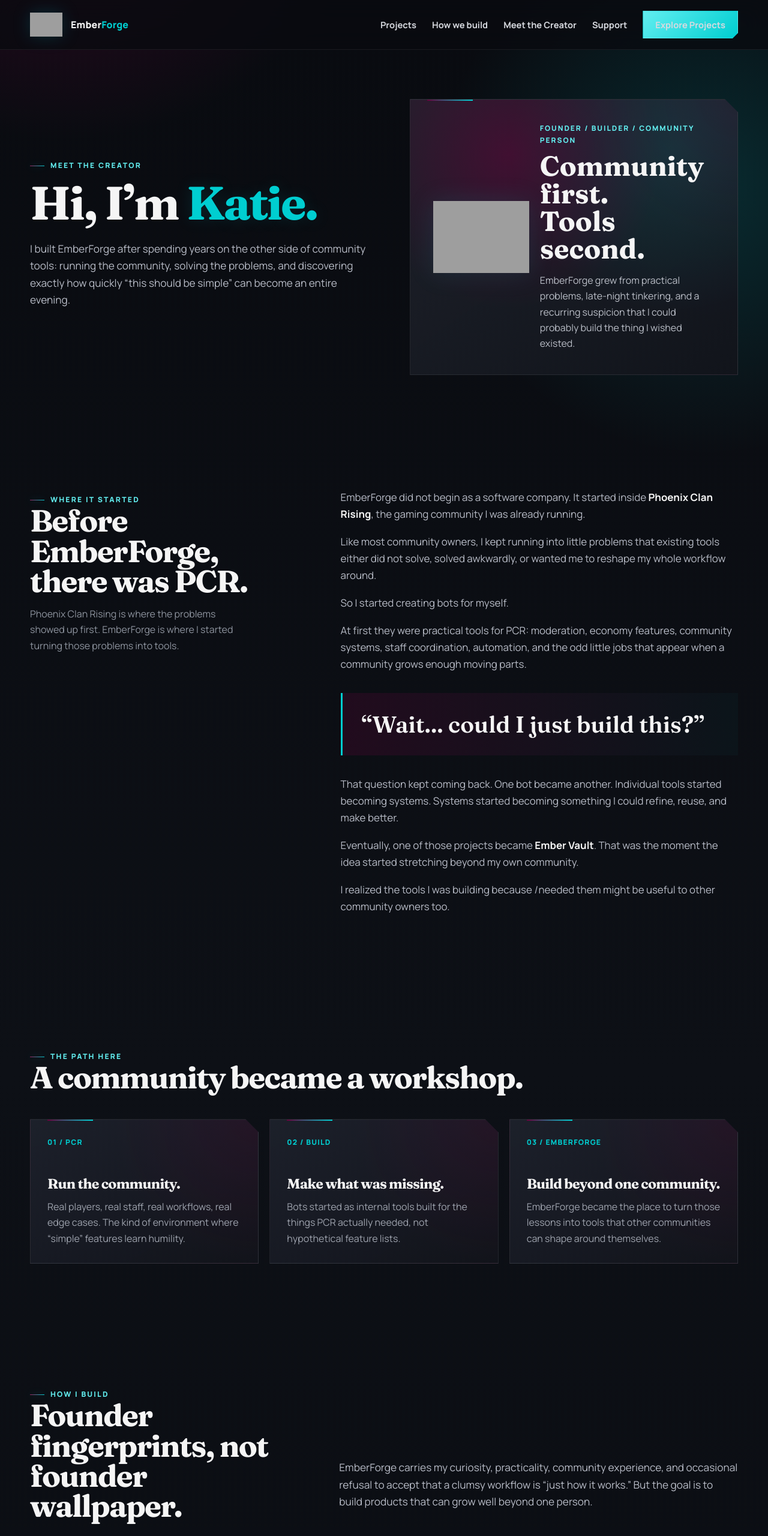
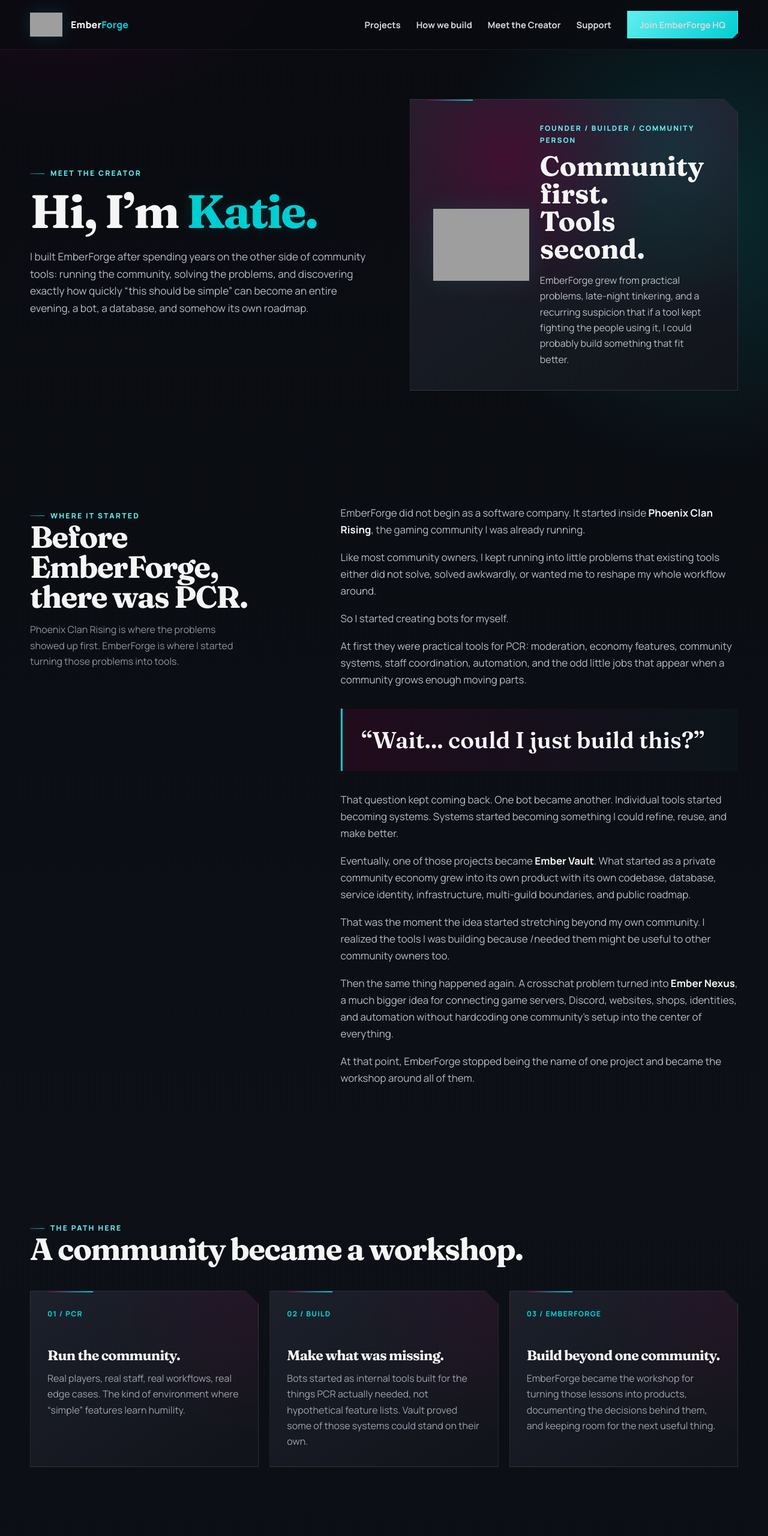
Before and after one commit to EmberForgeHQ/emberforge-site, a plain HTML site: page creator.html in a window 1280 px wide. Shown: the top 2560 px of the page at 60% size. Drawn offline with Linux system fonts and the light colour scheme; grey boxes are pictures that could not be loaded.

Commit message:
Refine text content in creator.html
Updated various text descriptions to enhance clarity and detail.

```diff
--- a/creator.html
+++ b/creator.html
@@ -269,7 +269,6 @@
   .reveal { opacity: 1; transform: none; }
 }
 
-
 .creator-hero {
   min-height:580px;
   display:grid;
@@ -401,7 +400,7 @@
       <a href="/#why">How we build</a>
       <a href="/creator.html">Meet the Creator</a>
       <a href="/support.html">Support</a>
-      <a class="nav-cta" href="/#products">Explore Projects</a>
+      <a class="nav-cta" href="https://discord.gg/WRv4fGv2PG">Join EmberForge HQ</a>
     </div>
   </div>
 </nav>
@@ -411,7 +410,7 @@
   <div class="reveal">
     <div class="eyebrow">Meet the Creator</div>
     <h1>Hi, I’m <span class="glow-word">Katie.</span></h1>
-    <p class="lead">I built EmberForge after spending years on the other side of community tools: running the community, solving the problems, and discovering exactly how quickly “this should be simple” can become an entire evening.</p>
+    <p class="lead">I built EmberForge after spending years on the other side of community tools: running the community, solving the problems, and discovering exactly how quickly “this should be simple” can become an entire evening, a bot, a database, and somehow its own roadmap.</p>
   </div>
 
   <aside class="creator-card card reveal">
@@ -419,7 +418,7 @@
     <div>
       <div class="tiny">Founder / Builder / Community person</div>
       <strong>Community first.<br>Tools second.</strong>
-      <p>EmberForge grew from practical problems, late-night tinkering, and a recurring suspicion that I could probably build the thing I wished existed.</p>
+      <p>EmberForge grew from practical problems, late-night tinkering, and a recurring suspicion that if a tool kept fighting the people using it, I could probably build something that fit better.</p>
     </div>
   </aside>
 </section>
@@ -445,9 +444,13 @@
 
       <p>That question kept coming back. One bot became another. Individual tools started becoming systems. Systems started becoming something I could refine, reuse, and make better.</p>
 
-      <p>Eventually, one of those projects became <strong>Ember Vault</strong>. That was the moment the idea started stretching beyond my own community.</p>
+      <p>Eventually, one of those projects became <strong>Ember Vault</strong>. What started as a private community economy grew into its own product with its own codebase, database, service identity, infrastructure, multi-guild boundaries, and public roadmap.</p>
 
-      <p>I realized the tools I was building because <em>I</em> needed them might be useful to other community owners too.</p>
+      <p>That was the moment the idea started stretching beyond my own community. I realized the tools I was building because <em>I</em> needed them might be useful to other community owners too.</p>
+
+      <p>Then the same thing happened again. A crosschat problem turned into <strong>Ember Nexus</strong>, a much bigger idea for connecting game servers, Discord, websites, shops, identities, and automation without hardcoding one community's setup into the center of everything.</p>
+
+      <p>At that point, EmberForge stopped being the name of one project and became the workshop around all of them.</p>
     </div>
   </div>
 </section>
@@ -466,12 +469,12 @@
       <article class="card reveal">
         <div class="label">02 / BUILD</div>
         <h3>Make what was missing.</h3>
-        <p>Bots started as internal tools built for the things PCR actually needed, not hypothetical feature lists.</p>
+        <p>Bots started as internal tools built for the things PCR actually needed, not hypothetical feature lists. Vault proved some of those systems could stand on their own.</p>
       </article>
       <article class="card reveal">
         <div class="label">03 / EMBERFORGE</div>
         <h3>Build beyond one community.</h3>
-        <p>EmberForge became the place to turn those lessons into tools that other communities can shape around themselves.</p>
+        <p>EmberForge became the workshop for turning those lessons into products, documenting the decisions behind them, and keeping room for the next useful thing.</p>
       </article>
     </div>
   </div>
@@ -484,7 +487,7 @@
         <div class="eyebrow">How I build</div>
         <h2>Founder fingerprints, not founder wallpaper.</h2>
       </div>
-      <p class="lead reveal">EmberForge carries my curiosity, practicality, community experience, and occasional refusal to accept that a clumsy workflow is “just how it works.” But the goal is to build products that can grow well beyond one person.</p>
+      <p class="lead reveal">EmberForge carries my curiosity, practicality, community experience, and occasional refusal to accept that a clumsy workflow is “just how it works.” The founder fingerprints stay visible, but the systems themselves are being built to survive beyond one person, one Discord server, or one community.</p>
     </div>
 
     <div class="values">
@@ -513,12 +516,13 @@
     <div class="closer card reveal">
       <div>
         <div class="eyebrow">What came next</div>
-        <h2>Apparently, another product.</h2>
-        <p>Ember Vault started with community economy problems. Ember Nexus started with a crosschat problem and promptly became something much bigger. Different tools, same recurring question: could we build this better?</p>
+        <h2>Apparently, an actual product family.</h2>
+        <p>Ember Vault is in active development and preparing for public beta. Ember Nexus is deliberately still on the workbench. EmberForge HQ is now open for the people who want to follow the work, test things, ask questions, and inevitably uncover the weird edge case we did not know existed yet.</p>
       </div>
       <div class="product-actions">
         <a class="btn primary" href="/ember-vault.html">Explore Ember Vault</a>
         <a class="btn secondary" href="/ember-nexus.html">Explore Ember Nexus</a>
+        <a class="btn secondary" href="https://discord.gg/WRv4fGv2PG">Join EmberForge HQ</a>
       </div>
     </div>
   </div>
```
